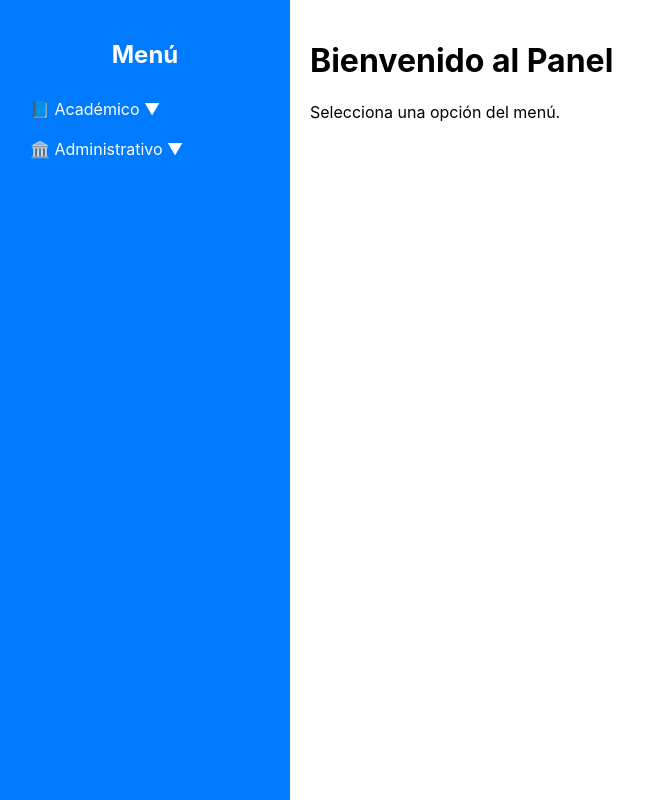
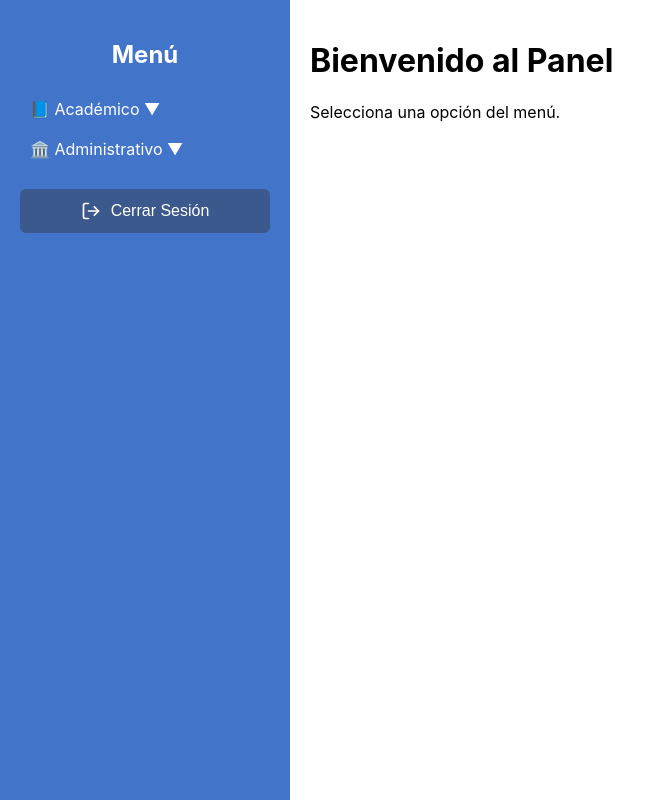
Before and after one commit to Jonathann-h/tp-is1, a React (Create React App) app: page /dashboard in a window 1280 px wide. Shown: the whole page, without its empty margins (0-655 px from the left). Built offline with nearby package versions, Linux system fonts and the light colour scheme.

Commit message:
Boton de Cerrar Sesion

```diff
--- a/src/components/dashboard.css
+++ b/src/components/dashboard.css
@@ -5,7 +5,7 @@
 
   .sidebar {
     width: 250px;
-    background: #007bff;
+    background: #4274ca;
     color: white;
     padding: 20px;
   }
@@ -26,7 +26,7 @@
   }
 
   .sidebar li:hover {
-    background: #0056b3;
+    background: #236dbd;
   }
 
   .submenu {
@@ -38,3 +38,29 @@
     flex: 1;
     padding: 20px;
   }
+
+.logout-button {
+  width: 100%;
+  background: #3b598d;
+  color: white;
+  border: none;
+  padding: 12px;
+  margin-top: 20px;
+  cursor: pointer;
+  font-size: 16px;
+  display: flex;
+  align-items: center;
+  justify-content: center;
+  gap: 10px; /* Espacio entre el icono y el texto */
+  border-radius: 6px;
+  transition: background 0.3s;
+}
+
+.logout-icon {
+  width: 20px;
+  height: 20px;
+}
+
+.logout-button:hover {
+  background: #d9534f; /* Mantiene el color sin cambios al hacer hover */
+}
--- a/src/components/dashboard.js
+++ b/src/components/dashboard.js
@@ -1,9 +1,16 @@
 import { useState } from "react";
+import { useNavigate } from "react-router-dom";
+import { LogOut } from "lucide-react"; // Importa el icono
 import "./dashboard.css";
 
 export default function Dashboard() {
   const [academicoOpen, setAcademicoOpen] = useState(false);
   const [adminOpen, setAdminOpen] = useState(false);
+  const navigate = useNavigate();
+
+  const handleLogout = () => {
+    navigate("/"); // Redirige al Login
+  };
 
   return (
     <div className="dashboard-container">
@@ -30,7 +37,14 @@ export default function Dashboard() {
             )}
           </li>
         </ul>
+
+        {/* Botón de Cerrar Sesión con icono */}
+        <button className="logout-button" onClick={handleLogout}>
+          <LogOut className="logout-icon" />
+          Cerrar Sesión
+        </button>
       </aside>
+
       <main className="content">
         <h1>Bienvenido al Panel</h1>
         <p>Selecciona una opción del menú.</p>
--- a/src/components/login.css
+++ b/src/components/login.css
@@ -36,12 +36,12 @@
 }
 
 .tab.active {
-  background-color: #007bff;
+  background-color: #305088;
   color: white;
 }
 
 .tab:hover {
-  background-color: #007bff;
+  background-color: #305088;
   color: white;
 }
 
@@ -62,7 +62,7 @@
 .login-icon {
   width: 24px;
   height: 24px;
-  color: #007bff;
+  color: #305088
 }
 
 /* Campos de entrada */
@@ -87,7 +87,7 @@
 }
 
 .input:focus {
-  border-color: #007bff;
+  border-color: #305088;
   box-shadow: 0 0 8px rgba(0, 123, 255, 0.2);
 }
 
@@ -113,7 +113,7 @@
 .login-button {
   width: 100%;
   padding: 10px;
-  background-color: #007bff;
+  background-color: #4274ca;
   color: white;
   border: none;
   border-radius: 6px;
@@ -123,7 +123,7 @@
 }
 
 .login-button:hover {
-  background-color: #0056b3;
+  background-color: #4274ca;
 }
 
 .login-button:focus {
```
